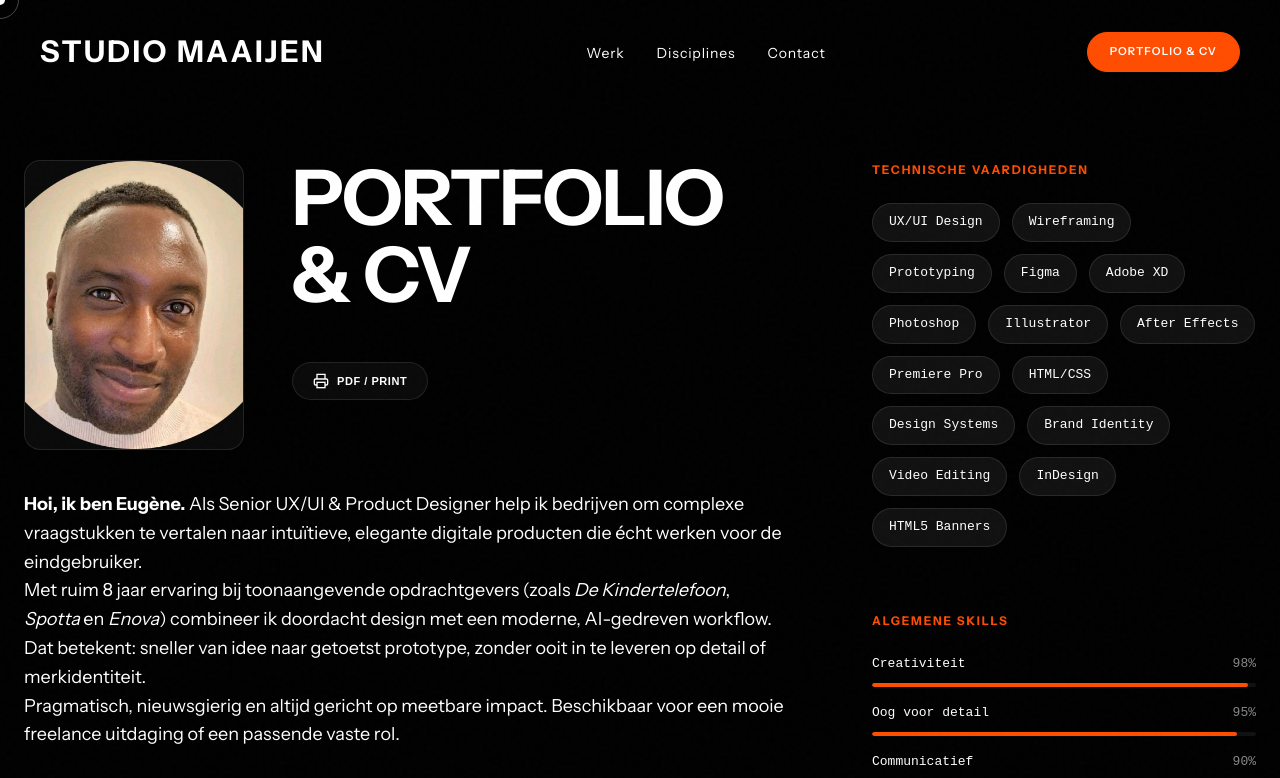
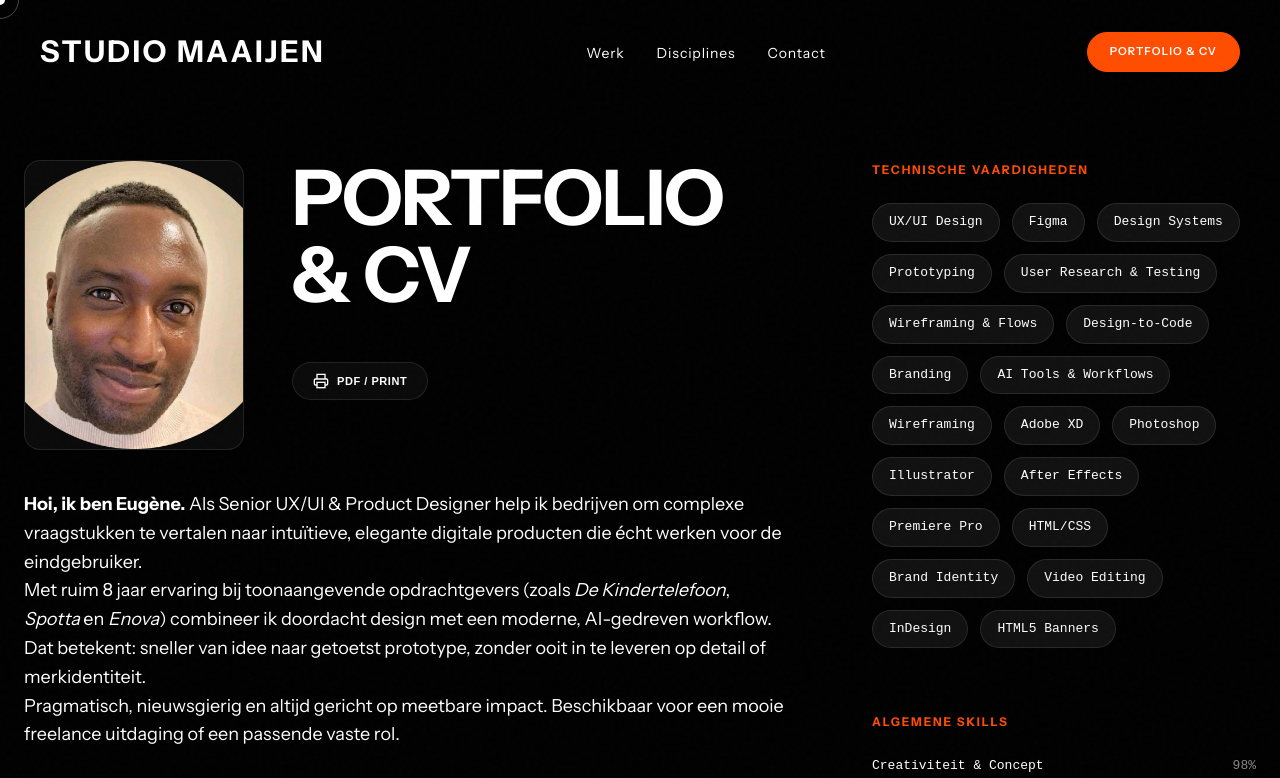
Before and after one commit to eusssm/Studio-Maaijen, a Next.js app: page /portfolio in a window 1280 px wide. Shown: the top 778 px of the page. Built offline with nearby package versions, Linux system fonts and the light colour scheme; no server answers.

Commit message:
feat(skills): enrich tech and soft skills with core senior product design keywords

```diff
--- a/src/components/PortfolioClient.jsx
+++ b/src/components/PortfolioClient.jsx
@@ -134,8 +134,26 @@ export default function PortfolioClient({ cvPage, projects = [] }) {
   );
   const experience = cutoffIndex !== -1 ? rawExperience.slice(0, cutoffIndex) : rawExperience;
   const education    = cvPage?.education?.length     ? cvPage.education    : FALLBACK.education;
-  const techSkills   = cvPage?.technicalSkills?.length ? cvPage.technicalSkills : FALLBACK.technicalSkills;
-  const softSkills   = cvPage?.softSkills?.length     ? cvPage.softSkills     : FALLBACK.softSkills;
+  const baseTechSkills = cvPage?.technicalSkills?.length ? cvPage.technicalSkills : FALLBACK.technicalSkills;
+  const techSkills = Array.from(new Set([
+    'UX/UI Design',
+    'Figma',
+    'Design Systems',
+    'Prototyping',
+    'User Research & Testing',
+    'Wireframing & Flows',
+    'Design-to-Code',
+    'Branding',
+    'AI Tools & Workflows',
+    ...baseTechSkills.filter(s => !['Research', 'AI tools'].includes(s))
+  ]));
+
+  const softSkills = [
+    { name: 'Creativiteit & Concept', percent: 98 },
+    { name: 'Samenwerking met Developers', percent: 95 },
+    { name: 'Stakeholder Management & Advisering', percent: 92 },
+    { name: 'Strategisch & Product Denken', percent: 90 }
+  ];
 
   // Helper to parse description text with bullet points (*, -, •, +), Markdown bold (**text**), or HTML
   const renderDescription = (text) => {
```
